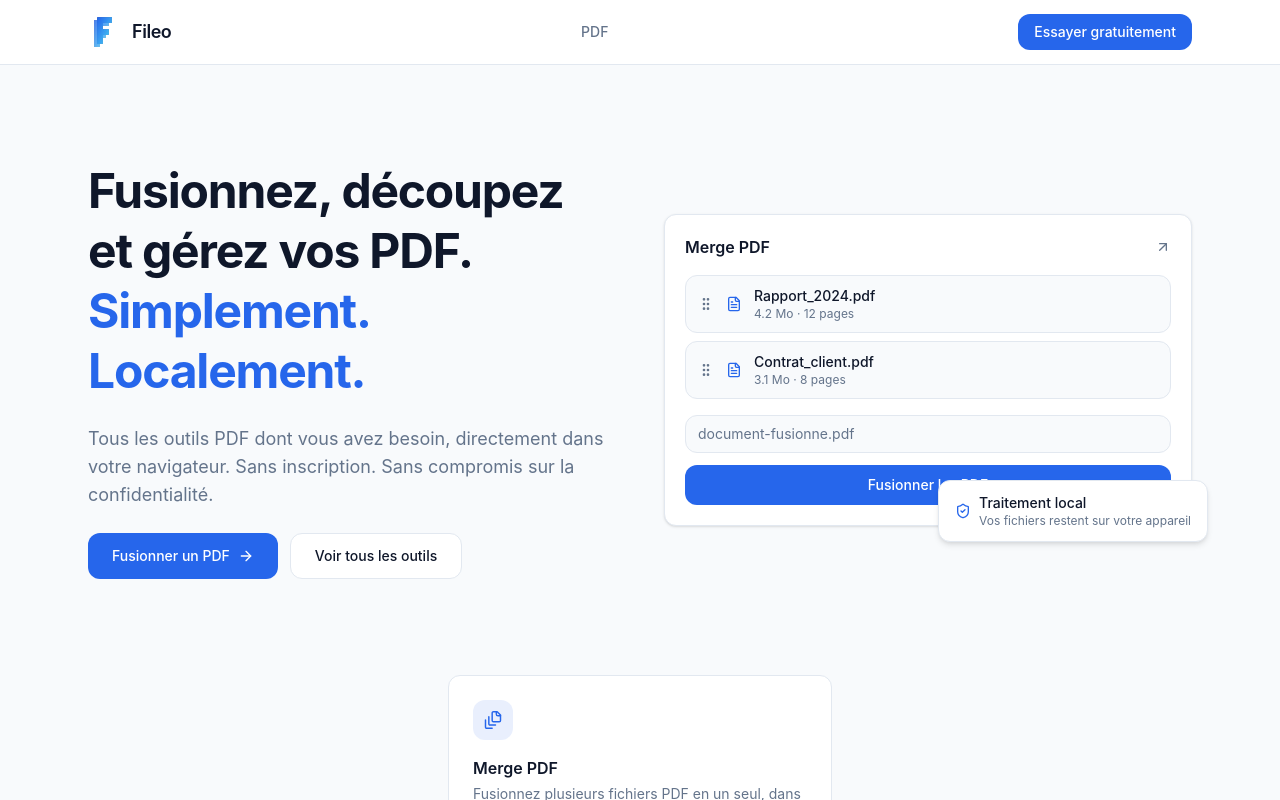
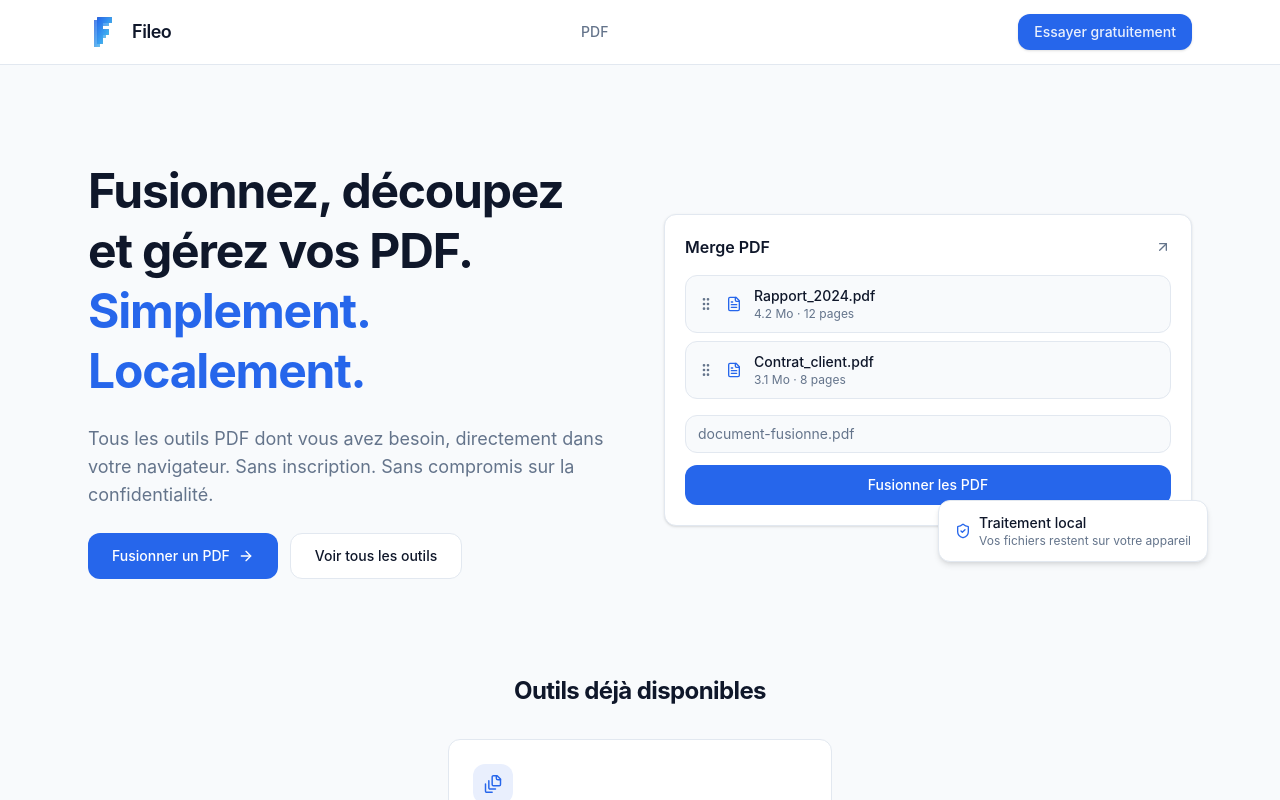
Before and after one commit to blueskyfix/fileo, a Next.js app: page / in a window 1280 px wide. Shown: the top 800 px of the page. Built offline with nearby package versions, Linux system fonts and the light colour scheme; no server answers.

Commit message:
UX/UI design lot +1

```diff
--- a/src/app/globals.css
+++ b/src/app/globals.css
@@ -6,6 +6,7 @@
   --color-elevated: var(--fileo-elevated);
   --color-border: var(--fileo-border);
   --color-primary: var(--fileo-primary);
+  --color-primary-hover: var(--fileo-primary-hover);
   --color-primary-foreground: var(--fileo-primary-foreground);
   --color-accent: var(--fileo-primary);
   --color-accent-foreground: var(--fileo-primary-foreground);
@@ -18,13 +19,13 @@
 }
 
 :root {
-  /* Nouvelle identité Fileo v2 — palette slate + bleu de marque */
   --fileo-surface: #f8fafc;
   --fileo-unelevated: #f1f5f9;
   --fileo-elevated: #ffffff;
   --fileo-border: #e2e8f0;
 
   --fileo-primary: #2666eb;
+  --fileo-primary-hover: #1d54c7;
   --fileo-primary-foreground: #ffffff;
 
   --fileo-foreground: #0f172a;
--- a/src/app/page.tsx
+++ b/src/app/page.tsx
@@ -21,12 +21,16 @@ export default function HomePage() {
       </Container>
 
     <Container className="pb-20">
+      <h2 className="mb-8 text-center text-2xl font-bold tracking-tight text-foreground">
+        Outils déjà disponibles
+      </h2>
+
       <div className="mx-auto max-w-sm">
         <ToolCard tool={mergeTool} />
       </div>
 
       <p className="mt-6 text-center text-sm text-foreground-muted">
-          <Link href="/pdf" className="font-medium text-accent hover:underline">
+        <Link href="/pdf" className="font-medium text-primary hover:underline">
           Voir tous les outils PDF
         </Link>
       </p>
--- a/src/components/layout/navbar.tsx
+++ b/src/components/layout/navbar.tsx
@@ -16,14 +16,17 @@ export function Navbar() {
           </Link>
 
           <div className="hidden flex-1 items-center justify-center gap-6 md:flex">
-            <Link href="/pdf" className="text-sm font-medium text-foreground-muted transition-colors hover:text-foreground">
+            <Link
+              href="/pdf"
+              className="relative inline-block py-1 text-sm font-medium text-foreground-muted transition-colors after:absolute after:-bottom-0.5 after:left-0 after:h-0.5 after:w-full after:origin-left after:scale-x-0 after:bg-primary after:transition-transform after:duration-300 after:ease-out hover:text-foreground hover:after:scale-x-100 motion-reduce:after:transition-none"
+            >
               PDF
             </Link>
           </div>
 
           <Link
             href="/pdf/merge-pdf"
-            className="rounded-lg bg-primary px-4 py-2 text-sm font-medium text-primary-foreground transition-[filter] hover:brightness-110"
+            className="rounded-lg bg-primary px-4 py-2 text-sm font-medium text-primary-foreground/90 shadow-sm transition-all hover:bg-primary-hover hover:text-primary-foreground hover:shadow-md"
           >
             Essayer gratuitement
           </Link>
--- a/src/components/marketing/hero-preview.tsx
+++ b/src/components/marketing/hero-preview.tsx
@@ -47,7 +47,7 @@ export function HeroPreview() {
         </div>
       </Link>
 
-      <div className="absolute -bottom-4 -right-4 hidden items-center gap-2 rounded-lg border border-border bg-elevated px-4 py-3 shadow-md sm:flex">
+      <div className="absolute -bottom-9 -right-4 hidden items-center gap-2 rounded-lg border border-border bg-elevated px-4 py-3 shadow-md sm:flex">
         <ShieldCheck className="h-4 w-4 shrink-0 text-primary" />
         <div>
           <p className="text-sm font-medium text-foreground">
```
Lines whose indentation alone changed are shown as unchanged.
